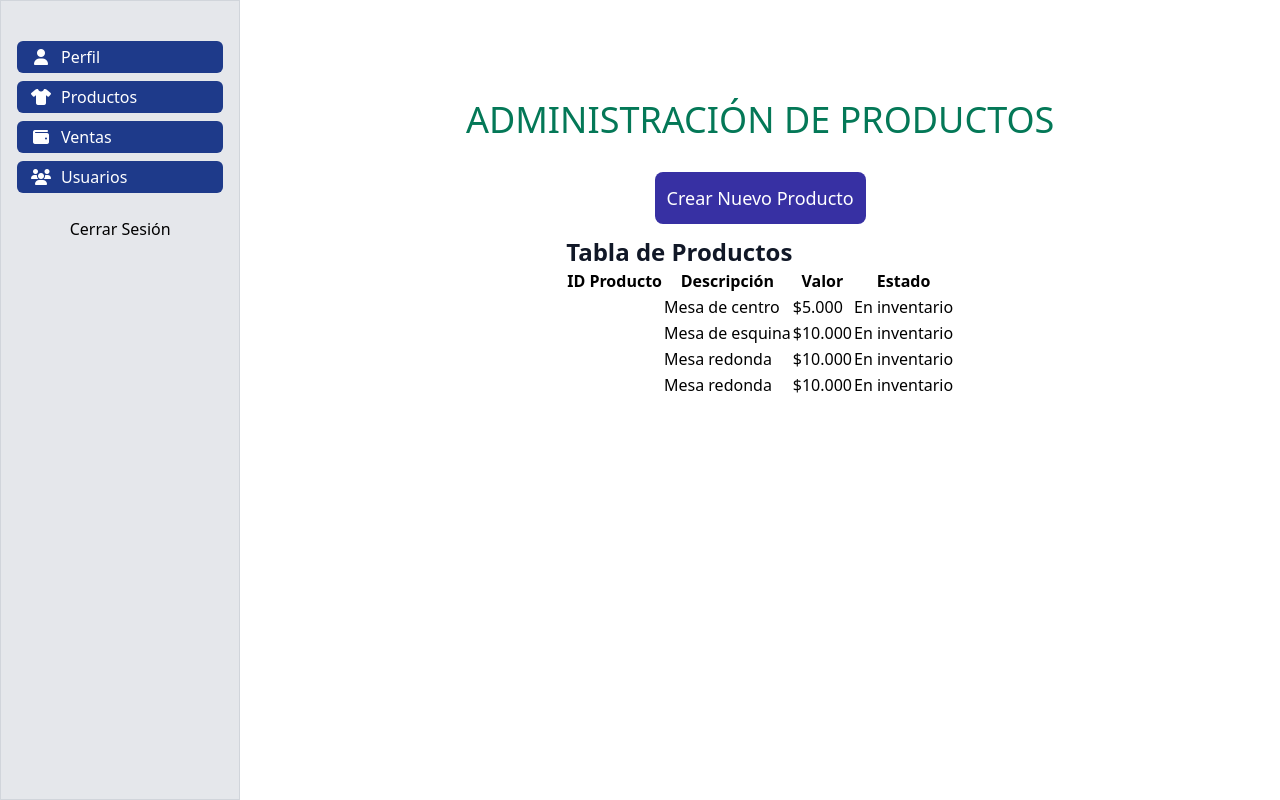
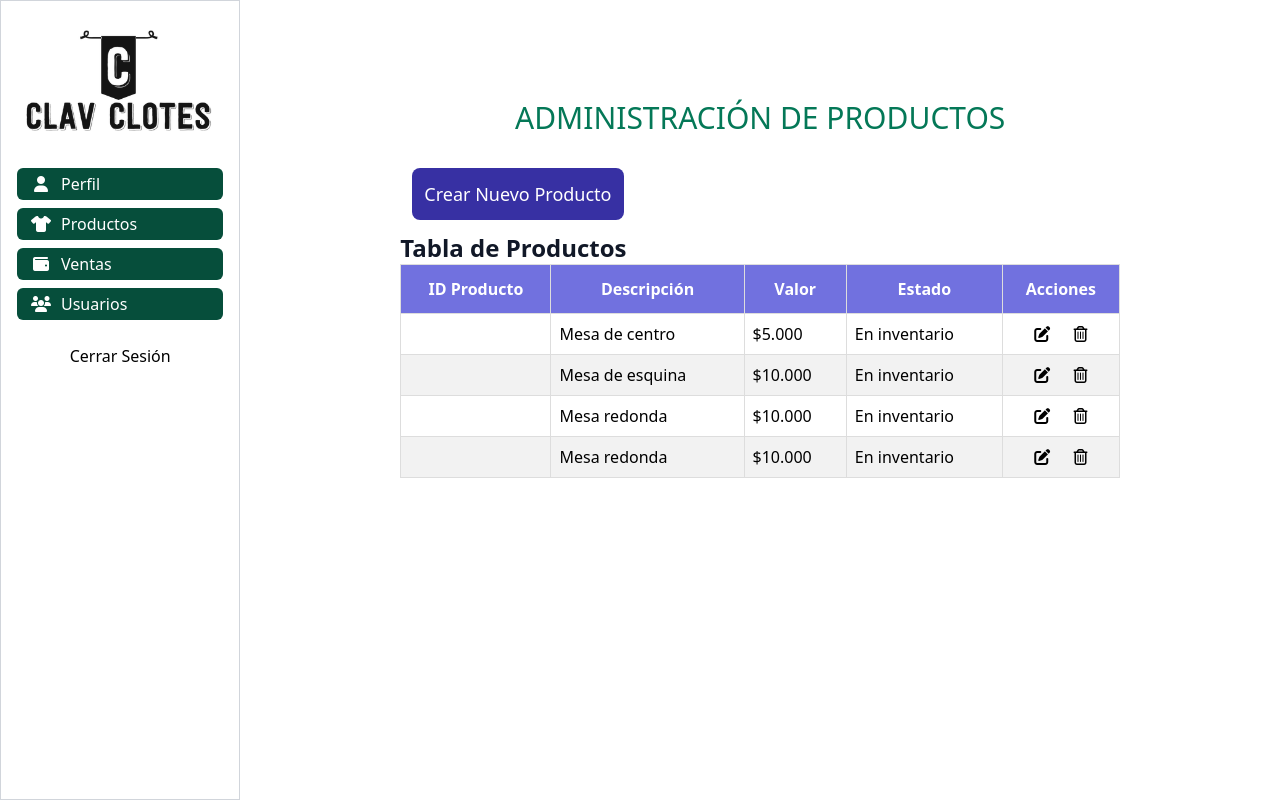
Before and after one commit to OscarHub90/Concesionario2021, a React (Create React App) app: page /admin/productos in a window 1280 px wide. Built offline with nearby package versions, Linux system fonts and the light colour scheme.

Commit message:
Se trabajan en dar estilos a la tabla de productos

```diff
--- a/package.json
+++ b/package.json
@@ -7,6 +7,7 @@
     "@testing-library/jest-dom": "^5.11.4",
     "@testing-library/react": "^11.1.0",
     "@testing-library/user-event": "^12.1.10",
+    "nanoid": "^3.1.30",
     "react": "^17.0.2",
     "react-dom": "^17.0.2",
     "react-router-dom": "^5.3.0",
--- a/src/components/ImagenLogo.jsx
+++ b/src/components/ImagenLogo.jsx
@@ -1,9 +1,11 @@
 import React from 'react'
-import Logo from 'media/logo.png';
+import Logo from 'media/LogoClav'
 
 const ImagenLogo = () => {
     return
-       <img src="{Logo}" alt="Workflow" />
+
+    <img src={Logo} alt="Logo" className="h-full w-full" />
+
 };
 
-export default ImagenLogo;
+export default ImagenLogo
--- a/src/components/Sidebar.jsx
+++ b/src/components/Sidebar.jsx
@@ -1,10 +1,13 @@
 import React from 'react'
 import { Link } from 'react-router-dom'
+import Logo from 'media/LogoClav.png'
 
 const Sidebar = () => {
     return (
-        <nav className='w-72 border border-gray-300 h-full flex flex-col bg-gray-200 p-4 sidebar'>
-
+        <nav className='w-72 border border-gray-300 h-full flex flex-col p-4 sidebar'>
+        <div className="justify-start">
+            <img src={Logo} alt="Google" className="h-full w-full" />
+        </div>
       <div className='my-4'>
         <Ruta icono='fas fa-user' ruta='/admin/perfil' nombre='Perfil' />
         <Ruta icono='fas fa-tshirt' ruta='/admin/productos' nombre='Productos' />
@@ -12,6 +15,7 @@ const Sidebar = () => {
         <Ruta icono='fas fa-users' ruta='/admin/usuarios' nombre='Usuarios' />
       </div>
       <button>Cerrar Sesión</button>
+
     </nav>
   );
 };
@@ -19,7 +23,7 @@ const Sidebar = () => {
 const Ruta = ({ icono, ruta, nombre }) => {
   return (
     <Link to={ruta}>
-      <button className='p-1 my-2 bg-blue-900 hover:bg-green-900 hover:scale-75 flex w-full items-center text-white rounded-md'>
+      <button className='p-1 my-2 bg-green-900 hover:bg-blue-900 hover:scale-75 flex w-full items-center text-white rounded-md'>
         <i className={`${icono} w-10`} />
         {nombre}
       </button>
--- a/src/pages/Login.jsx
+++ b/src/pages/Login.jsx
@@ -1,7 +1,6 @@
 import React from 'react'
 import { Link } from 'react-router-dom'
 import Google from 'media/Google2.png'
-
 const Login = () => {
     return (
         <div className="flex flex-col w-full justify-center items-center">
--- a/src/pages/admin/Productos.jsx
+++ b/src/pages/admin/Productos.jsx
@@ -1,3 +1,4 @@
+import { nanoid } from 'nanoid';
 import React, {useEffect, useState, useRef} from 'react'
 import { ToastContainer, toast } from 'react-toastify';
 import 'react-toastify/dist/ReactToastify.css';
@@ -49,7 +50,9 @@ const Productos = () => {
     },[mostrarTabla]);
     return (
         <div className=" items-center h-full w-full m-20 p-20 flex flex-col">
-            <h2 className=" text-4xl text-green-700 m-5">ADMINISTRACIÓN DE PRODUCTOS</h2>
+            <h2 className=" text-3xl text-green-700 m-5">ADMINISTRACIÓN DE PRODUCTOS</h2>
+            <div className="w-full">
+
             <button className="rounded-lg  bg-indigo-800 hover:bg-green-600 p-3 m-3 text-lg text-white"
             onClick = {() => {setmostrarTabla(!mostrarTabla)}} > {nombreBoton} </button>
 
@@ -63,6 +66,7 @@ const Productos = () => {
                 />
             )}
             <ToastContainer position="bottom-center" autoClose={5000}/>
+            </div>
         </div>
     );
 };
@@ -75,24 +79,31 @@ const TablaProdructos = ( { listaProductos } ) => {
 
     return (
     <div>
-    <h2 className="text-gray-900 font-bold text-2xl">Tabla de Productos</h2>
-        <table >
+    <h2 className="text-gray-900 font-bold text-2xl w-full">Tabla de Productos</h2>
+        <table className="table w-full">
             <thead>
                 <tr>
                     <th>ID Producto</th>
                     <th>Descripción</th>
                     <th>Valor</th>
                     <th>Estado</th>
+                    <th>Acciones</th>
                 </tr>
             </thead>
             <tbody>
             {listaProductos.map((producto)=>{
                     return (
-                        <tr>
+                        <tr key={nanoid()}>
                             <td>{producto.id}</td>
                             <td>{producto.nombre}</td>
                             <td>{producto.valor}</td>
                             <td>{producto.estado}</td>
+                            <td>
+                                <div className="flex justify-evenly">
+                                <i className="fas fa-edit hover:text-yellow-600" />
+                                <i className="far fa-trash-alt hover:text-red-700" />
+                                </div>
+                            </td>
                         </tr>
                     );
                 })}
--- a/src/styles/styles.css
+++ b/src/styles/styles.css
@@ -2,3 +2,32 @@
 @tailwind base;
 @tailwind components;
 @tailwind utilities;
+
+.tabla {
+    width: 100%;
+    margin: 10px;
+    overflow-y: scroll;
+  }
+
+  .table td,
+  .table th {
+    padding: 8px;
+    border: 1px solid #ddd;
+  }
+
+  .table th {
+    background-color: rgb(113, 113, 223);
+    color: white;
+    padding-top: 12px;
+    padding-bottom: 12px;
+    text-align: center;
+  }
+
+  .table tr:nth-child(even) {
+    background-color: #f2f2f2;
+  }
+
+  .table tr:hover {
+    background-color: #ddd;
+    cursor: pointer;
+  }
```
Also changed, not shown: src/media/Logo.png (deleted).
